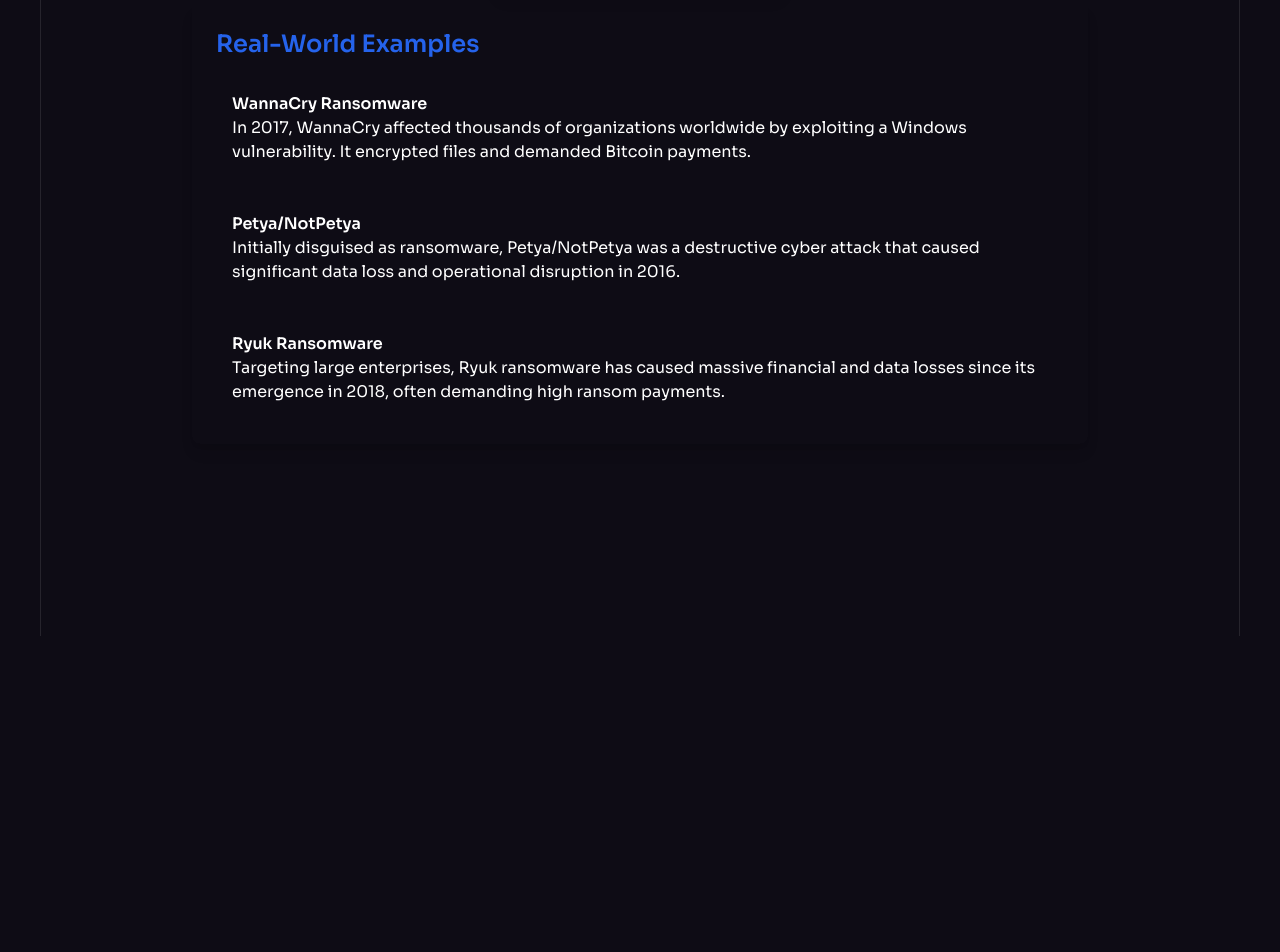
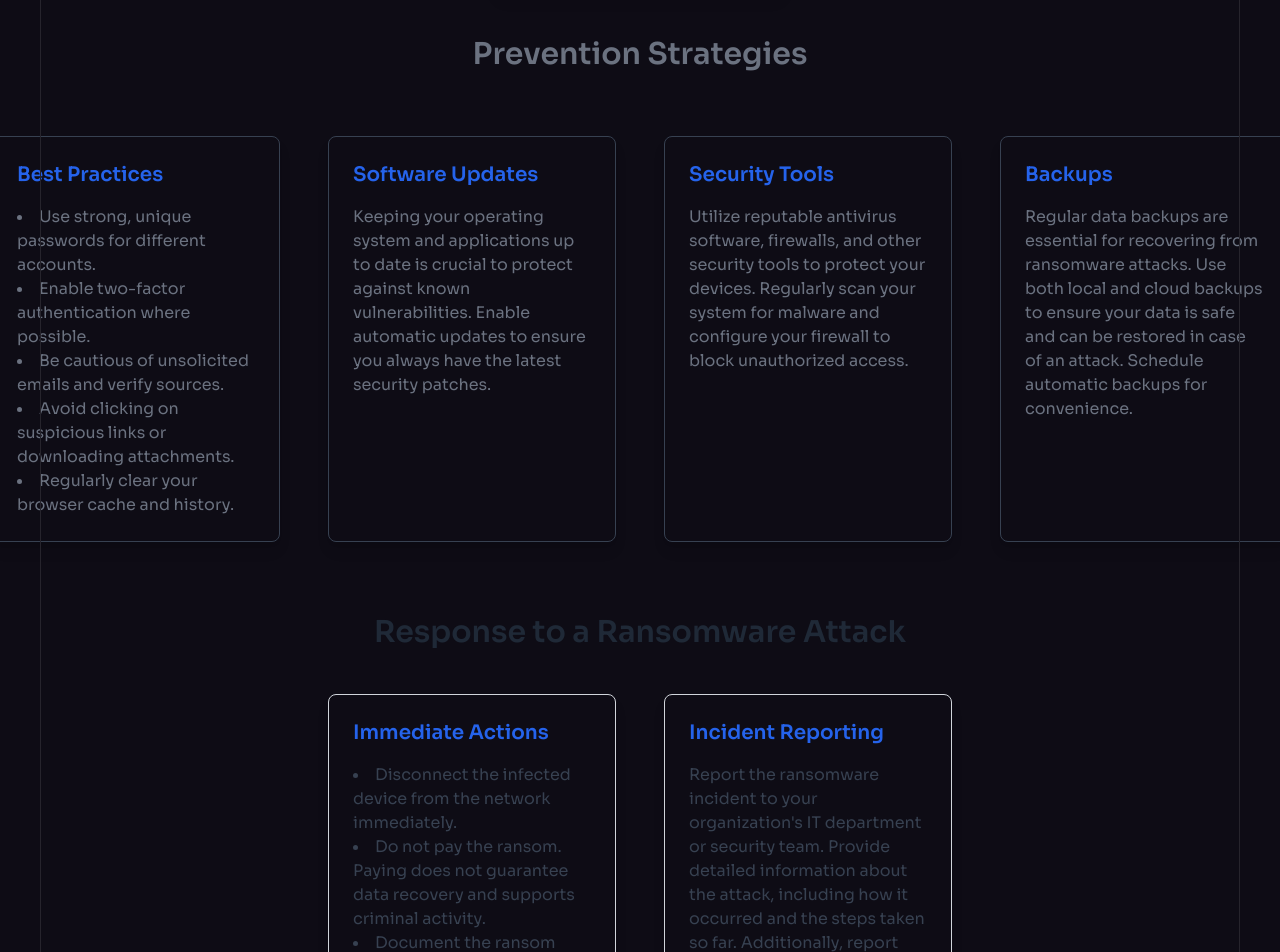
Before and after one commit to HAnjula/safe-cyber, a React (Vite) app: page /ransomware in a window 1280 px wide. Shown: the part 2760-3712 px from the top of the page. Before the commit the page ends 3396 px from the top, so only its background shows below. Built offline with nearby package versions, Linux system fonts and the light colour scheme.

Commit message:
update ransomware

```diff
--- a/package.json
+++ b/package.json
@@ -19,7 +19,6 @@
     "react": "^18.2.0",
     "react-cookie": "^7.1.4",
     "react-dom": "^18.2.0",
-    "react-icons": "^5.0.1",
     "react-just-parallax": "^3.1.16",
     "react-router-dom": "^6.24.0",
     "scroll-lock": "^2.1.5"
--- /dev/null
+++ b/src/components/ImmediateActions.jsx
@@ -0,0 +1,71 @@
+// Immediate Actions Component
+const ImmediateActions = () => (
+  <div className="border border-gray-300 p-6 rounded-lg shadow-lg hover:shadow-xl transition-shadow duration-300 w-72 m-3">
+    <h3 className="text-xl font-bold mb-4 text-blue-600">Immediate Actions</h3>
+    <ul className="list-disc list-inside text-gray-700">
+      <li>Disconnect the infected device from the network immediately.</li>
+      <li>
+        Do not pay the ransom. Paying does not guarantee data recovery and
+        supports criminal activity.
+      </li>
+      <li>Document the ransom note and any communication with the attacker.</li>
+      <li>Notify your IT department or security team as soon as possible.</li>
+      <li>Run a full system scan using reliable antivirus software.</li>
+    </ul>
+  </div>
+);
+
+// Incident Reporting Component
+const IncidentReporting = () => (
+  <div className="border border-gray-300 p-6 rounded-lg shadow-lg hover:shadow-xl transition-shadow duration-300 w-72 m-3">
+    <h3 className="text-xl font-bold mb-4 text-blue-600">Incident Reporting</h3>
+    <p className="text-gray-700">
+      Report the ransomware incident to your organization's IT department or
+      security team. Provide detailed information about the attack, including
+      how it occurred and the steps taken so far. Additionally, report the
+      incident to relevant authorities such as local law enforcement and
+      national cybersecurity agencies.
+    </p>
+  </div>
+);
+
+// Recovery Process Component
+const RecoveryProcess = () => (
+  <div className="border border-gray-300 p-6 rounded-lg shadow-lg hover:shadow-xl transition-shadow duration-300 w-72 m-3">
+    <h3 className="text-xl font-bold mb-4 text-blue-600">Recovery Process</h3>
+    <p className="text-gray-700">
+      Follow these steps to restore your systems and data from backups:
+    </p>
+    <ul className="list-disc list-inside text-gray-700">
+      <li>
+        Ensure the ransomware has been completely removed from the system.
+      </li>
+      <li>
+        Verify the integrity of your backups before starting the recovery
+        process.
+      </li>
+      <li>Restore systems and data from the most recent clean backup.</li>
+      <li>
+        Test the restored systems and data to ensure they are functioning
+        correctly.
+      </li>
+      <li>Implement additional security measures to prevent future attacks.</li>
+    </ul>
+  </div>
+);
+
+// Main Response to Ransomware Attack Component
+const ResponseToRansomwareAttack = () => (
+  <section className="max-w-4xl mx-auto my-8">
+    <h2 className="text-3xl font-bold mb-8 text-center text-gray-800">
+      Response to a Ransomware Attack
+    </h2>
+    <div className="flex flex-wrap justify-center gap-6">
+      <ImmediateActions />
+      <IncidentReporting />
+      <RecoveryProcess />
+    </div>
+  </section>
+);
+
+export default ResponseToRansomwareAttack;
--- /dev/null
+++ b/src/components/PreventionStrategies.jsx
@@ -0,0 +1,66 @@
+// Best Practices Component
+const BestPractices = () => (
+  <div className="border border-gray-700 p-6 rounded-lg shadow-lg hover:shadow-xl transition-shadow duration-300 w-72 m-3">
+    <h3 className="text-xl font-bold mb-4 text-blue-600">Best Practices</h3>
+    <ul className="list-disc list-inside text-gray-500">
+      <li>Use strong, unique passwords for different accounts.</li>
+      <li>Enable two-factor authentication where possible.</li>
+      <li>Be cautious of unsolicited emails and verify sources.</li>
+      <li>Avoid clicking on suspicious links or downloading attachments.</li>
+      <li>Regularly clear your browser cache and history.</li>
+    </ul>
+  </div>
+);
+
+// Software Updates Component
+const SoftwareUpdates = () => (
+  <div className="border border-gray-700 p-6 rounded-lg shadow-lg hover:shadow-xl transition-shadow duration-300 w-72 m-3">
+    <h3 className="text-xl font-bold mb-4 text-blue-600">Software Updates</h3>
+    <p className="text-gray-500">
+      Keeping your operating system and applications up to date is crucial to
+      protect against known vulnerabilities. Enable automatic updates to ensure
+      you always have the latest security patches.
+    </p>
+  </div>
+);
+
+// Security Tools Component
+const SecurityTools = () => (
+  <div className="border border-gray-700 p-6 rounded-lg shadow-lg hover:shadow-xl transition-shadow duration-300 w-72 m-3">
+    <h3 className="text-xl font-bold mb-4 text-blue-600">Security Tools</h3>
+    <p className="text-gray-500">
+      Utilize reputable antivirus software, firewalls, and other security tools
+      to protect your devices. Regularly scan your system for malware and
+      configure your firewall to block unauthorized access.
+    </p>
+  </div>
+);
+
+// Backups Component
+const Backups = () => (
+  <div className="border border-gray-700 p-6 rounded-lg shadow-lg hover:shadow-xl transition-shadow duration-300 w-72 m-3">
+    <h3 className="text-xl font-bold mb-4 text-blue-600">Backups</h3>
+    <p className="text-gray-500">
+      Regular data backups are essential for recovering from ransomware attacks.
+      Use both local and cloud backups to ensure your data is safe and can be
+      restored in case of an attack. Schedule automatic backups for convenience.
+    </p>
+  </div>
+);
+
+// Main Prevention Strategies Component
+const PreventionStrategies = () => (
+  <section className="relative flex flex-wrap justify-center gap-5 lg:flex lg:flex-row border-white mb-15">
+    <h2 className="text-3xl font-bold mb-8 text-center text-gray-500">
+      Prevention Strategies
+    </h2>
+    <div className="flex flex-row justify-center gap-6">
+      <BestPractices />
+      <SoftwareUpdates />
+      <SecurityTools />
+      <Backups />
+    </div>
+  </section>
+);
+
+export default PreventionStrategies;
--- a/src/components/Ransomware.jsx
+++ b/src/components/Ransomware.jsx
@@ -7,6 +7,8 @@ import { hacker } from "../assets";
 import { laptop } from "../assets";
 import axios from "axios";
 import RecognizingAttacks from "./RecognizingAttacks";
+import PreventionStrategies from "./PreventionStrategies";
+import ImmediateActions from "./ImmediateActions";
 
 const Ransomware = () => {
   const [password, setPassword] = useState("");
@@ -176,13 +178,17 @@ const Ransomware = () => {
         </div>
       </Section>
       <Section className="relative" crosses>
-        <div className="min-h-screen container relative">
+        <div className="min-h-screen container">
           <h1 className="text-5xl font-bold text-center text-gray-400">
             Ransomware Awareness
           </h1>
+
           <RecognizingAttacks />
+
           {/* Add other components here */}
         </div>
+        <PreventionStrategies />
+        <ImmediateActions />
       </Section>
     </>
   );
--- a/src/components/RecognizingAttacks.jsx
+++ b/src/components/RecognizingAttacks.jsx
@@ -6,18 +6,14 @@ const IndicatorsOfCompromise = () => (
     {indicators.map((indicator, index) => (
       <div
         key={index}
-        className="relative p-6 rounded-lg shadow-lg hover:shadow-xl transition-shadow border-gray-100 duration-300 w-72 h-48 m-3"
+        className="relative p-6 rounded-lg shadow-lg hover:shadow-xl transition-shadow  duration-300 w-72 h-48 m-3"
       >
-        <h3 className="text-xl font-bold mb-2 text-blue-600">
+        <h3 className="text-xl font-bold mb-2 text-purple-600">
           {indicator.title}
         </h3>
-        <p className="text-gray-700">{indicator.description}</p>
+        <p className="text-gray-500">{indicator.description}</p>
         <div className="absolute inset-0 flex items-center justify-center opacity-0 hover:opacity-100 transition-opacity duration-300 bg-gray-900 bg-opacity-75 rounded-lg">
-          <img
-            src={indicator.image}
-            alt={indicator.title}
-            className="max-h-full max-w-full"
-          />
+          <button className="text-gray-400">find more..</button>
         </div>
       </div>
     ))}
@@ -25,39 +21,6 @@ const IndicatorsOfCompromise = () => (
 );
 
 // Real-World Examples Component
-const RealWorldExamples = () => (
-  <div className=" p-6 rounded-lg shadow-lg mb-6">
-    <h3 className="text-2xl font-bold mb-4 text-blue-600">
-      Real-World Examples
-    </h3>
-    <div className="space-y-4">
-      <div className="p-4 rounded-md">
-        <h4 className="font-semibold">WannaCry Ransomware</h4>
-        <p>
-          In 2017, WannaCry affected thousands of organizations worldwide by
-          exploiting a Windows vulnerability. It encrypted files and demanded
-          Bitcoin payments.
-        </p>
-      </div>
-      <div className="p-4  rounded-md">
-        <h4 className="font-semibold">Petya/NotPetya</h4>
-        <p>
-          Initially disguised as ransomware, Petya/NotPetya was a destructive
-          cyber attack that caused significant data loss and operational
-          disruption in 2016.
-        </p>
-      </div>
-      <div className="p-4  rounded-md">
-        <h4 className="font-semibold">Ryuk Ransomware</h4>
-        <p>
-          Targeting large enterprises, Ryuk ransomware has caused massive
-          financial and data losses since its emergence in 2018, often demanding
-          high ransom payments.
-        </p>
-      </div>
-    </div>
-  </div>
-);
 
 // Main Recognizing Attacks Component
 const RecognizingAttacks = () => (
@@ -66,7 +29,6 @@ const RecognizingAttacks = () => (
       Recognizing Signs of a Ransomware Attack
     </h2>
     <IndicatorsOfCompromise />
-    <RealWorldExamples />
   </section>
 );
 
--- a/src/constants/index.js
+++ b/src/constants/index.js
@@ -99,27 +99,22 @@ export const indicators = [
   {
     title: "Unusual file extensions",
     description: "File extensions such as .encrypted or .locked.",
-    image: "path_to_image/encrypted_files.jpg", // Replace with your actual image path
   },
   {
     title: "Significant decrease in system performance",
     description: "Your system may slow down noticeably.",
-    image: "path_to_image/system_performance.jpg", // Replace with your actual image path
   },
   {
     title: "Ransom notes appearing in file directories",
     description: "Ransom notes may appear in file directories.",
-    image: "path_to_image/ransom_note.jpg", // Replace with your actual image path
   },
   {
     title: "Inability to access files or applications",
     description: "You may be unable to open certain files or applications.",
-    image: "path_to_image/access_files.jpg", // Replace with your actual image path
   },
   {
     title: "Unexpected system restarts or crashes",
     description: "Your system may restart or crash unexpectedly.",
-    image: "path_to_image/system_crash.jpg", // Replace with your actual image path
   },
 ];
 
```
Also changed, not shown: src/assets/ransomware_ex.png (added), 1 other file (tests, documents, lock files or other folders).
